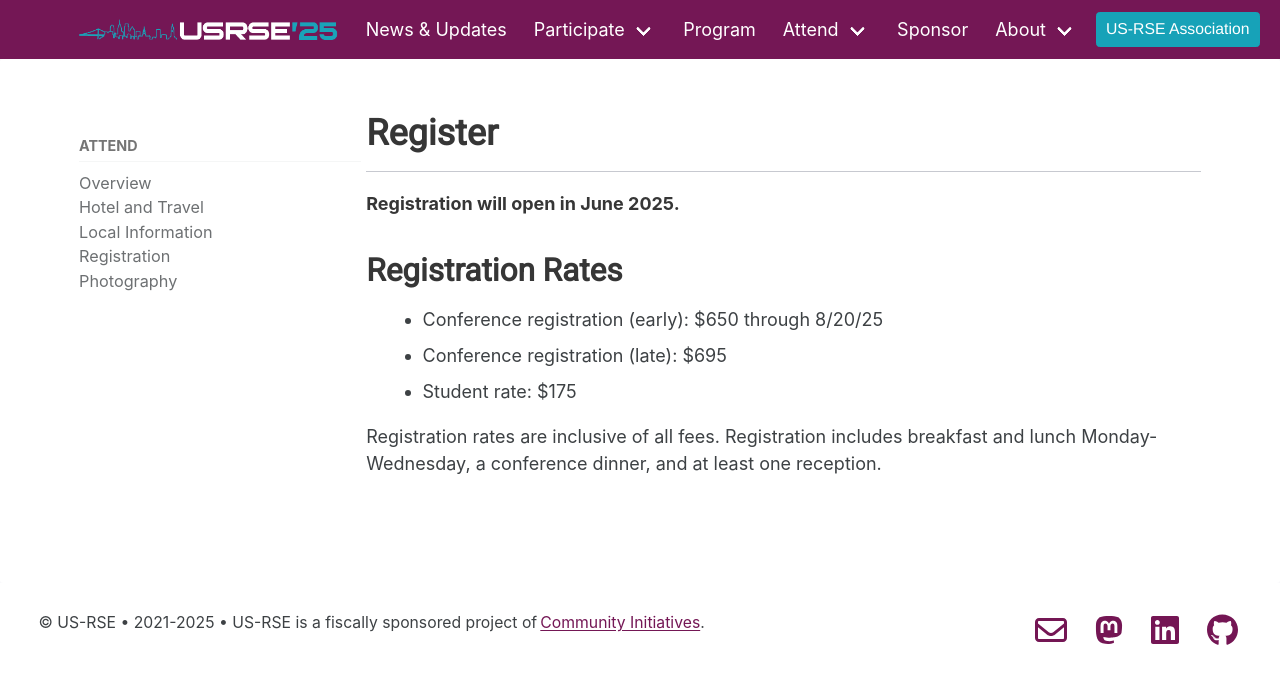
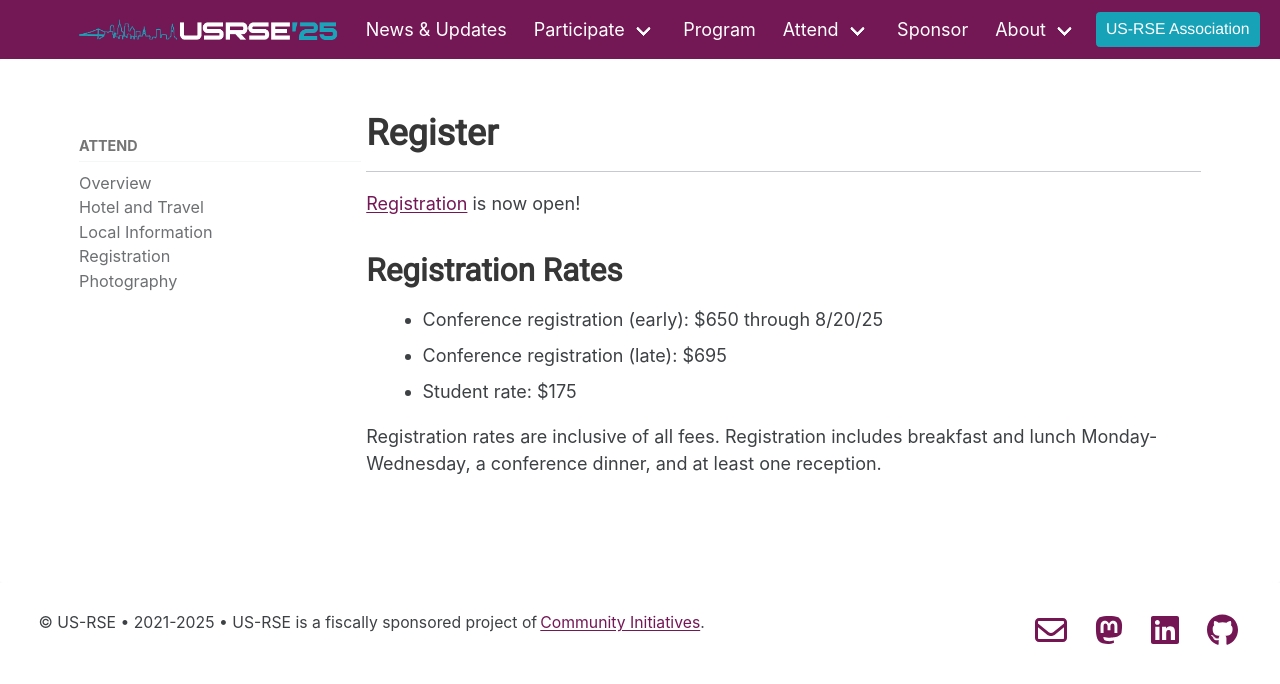
Before and after one commit to USRSE/usrse25, a Jekyll site: the page built from pages/attend/registration.md, in a window 1280 px wide and 900 px high. Shown: the top 684 px of the window. Built offline with Jekyll 4.4.1, drawn with Linux system fonts in a browser that asks for light colours; a style sheet for code colours, icons or effects is not loaded.

Commit message:
Update registration.md

```diff
--- a/pages/attend/registration.md
+++ b/pages/attend/registration.md
@@ -7,7 +7,7 @@
 set_last_modified: true
 ---
 
-**Registration will open in June 2025.**
+[Registration](https://www.eventbrite.com/e/usrse25-conference-code-practices-and-people-tickets-1406300736359) is now open!
 
 ## Registration Rates
 
```
